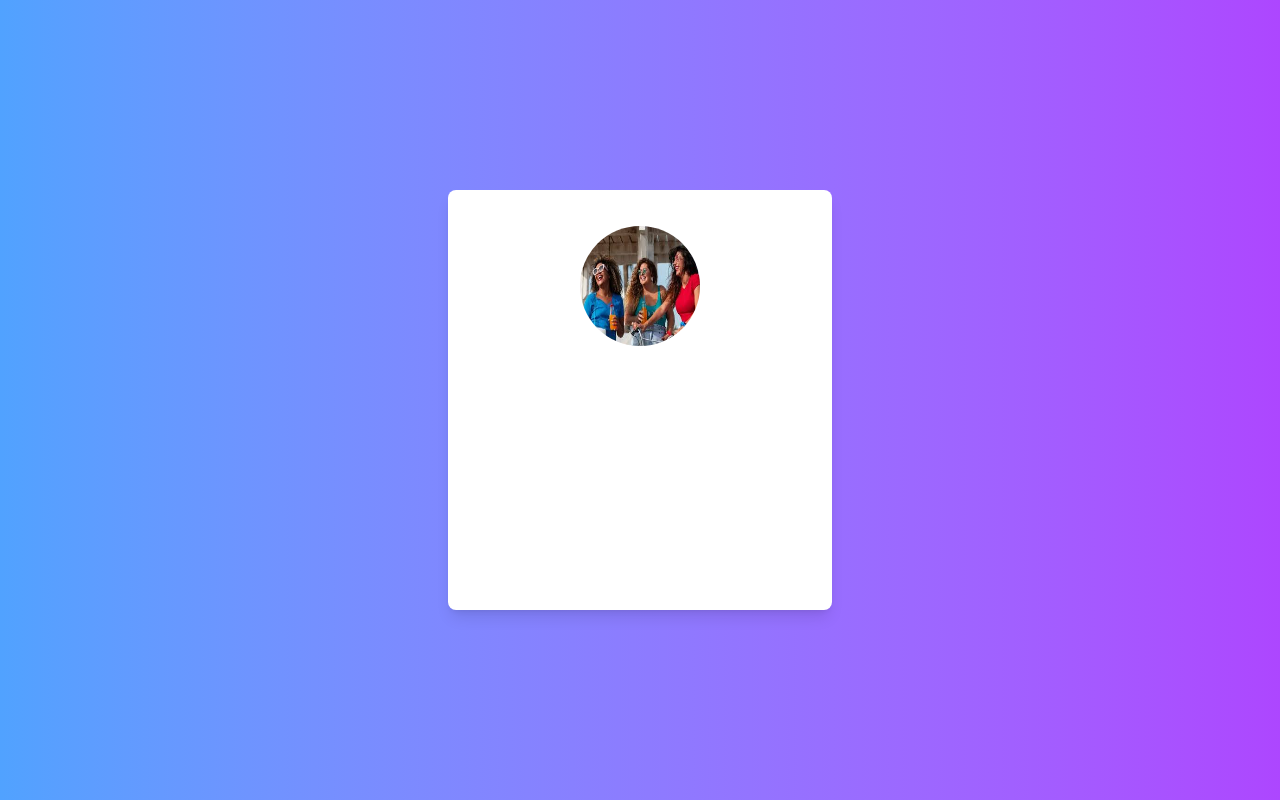
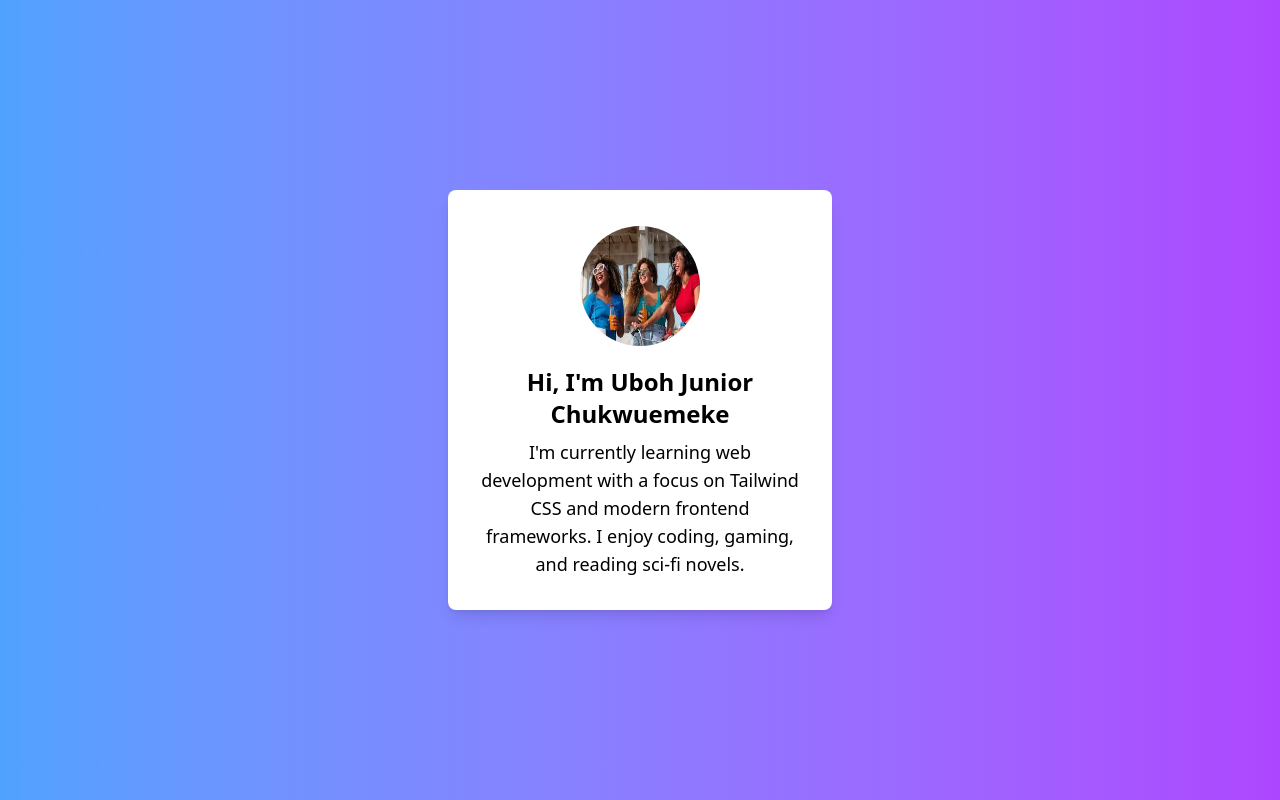
Before and after one commit to Emekeeze/CareerXtailwind, a plain HTML site: page index.html in a window 1280 px wide. Drawn offline with nearby package versions, Linux system fonts and the light colour scheme.

Commit message:
second tailwind

```diff
--- a/index.html
+++ b/index.html
@@ -7,7 +7,7 @@
   <!-- Tailwind CSS CDN -->
   <script src="https://cdn.jsdelivr.net/npm/@tailwindcss/browser@4"></script>
 </head>
-<body class="bg-gradient-to-r from-blue-400 to-purple-500 text-white min-h-screen flex items-center justify-center">
+<body class="bg-gradient-to-r from-blue-400 to-purple-500 text-black-50 min-h-screen flex items-center justify-center">
 
   <div class="text-center p-8 bg-white bg-opacity-10 rounded-lg shadow-lg max-w-sm">
     <img
```
